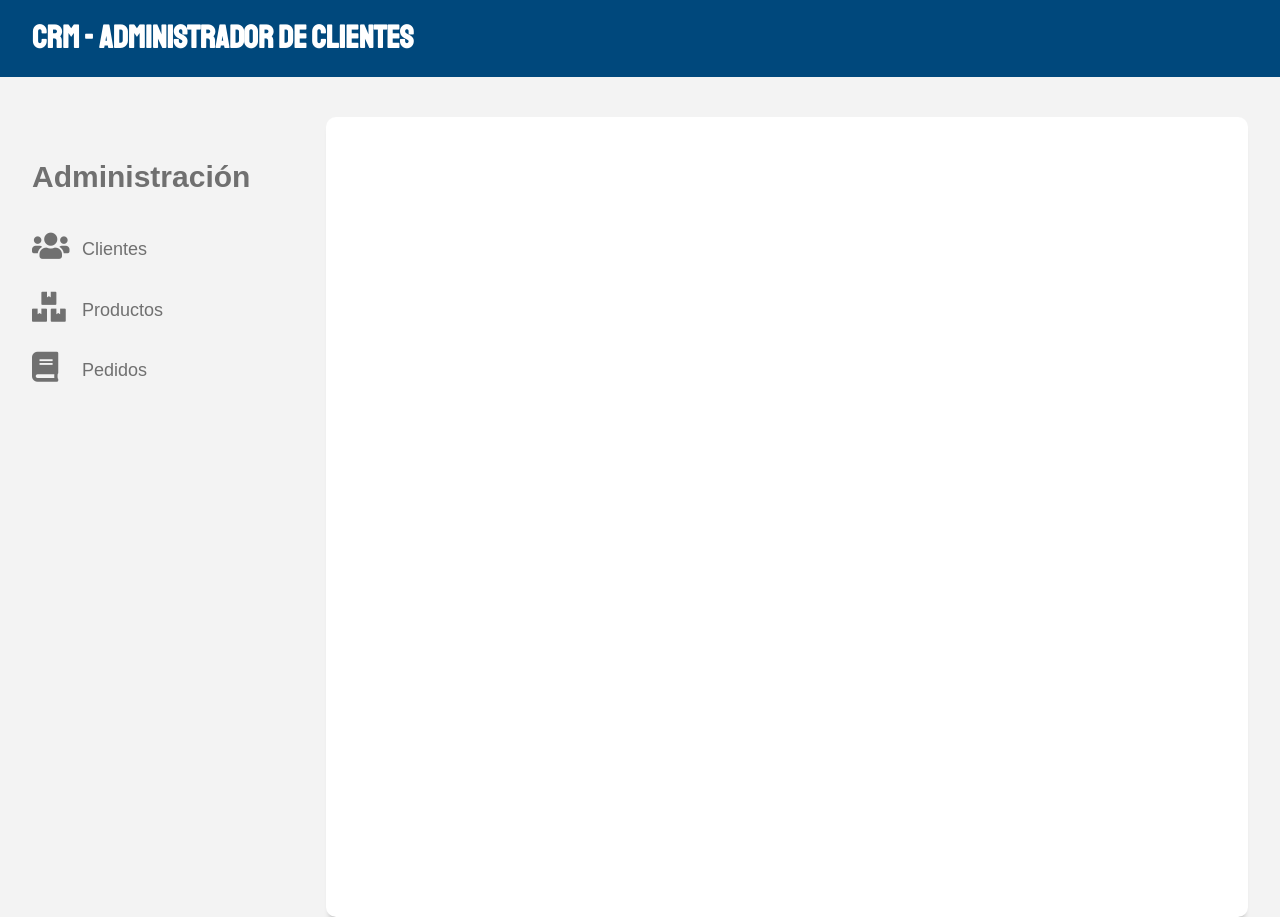
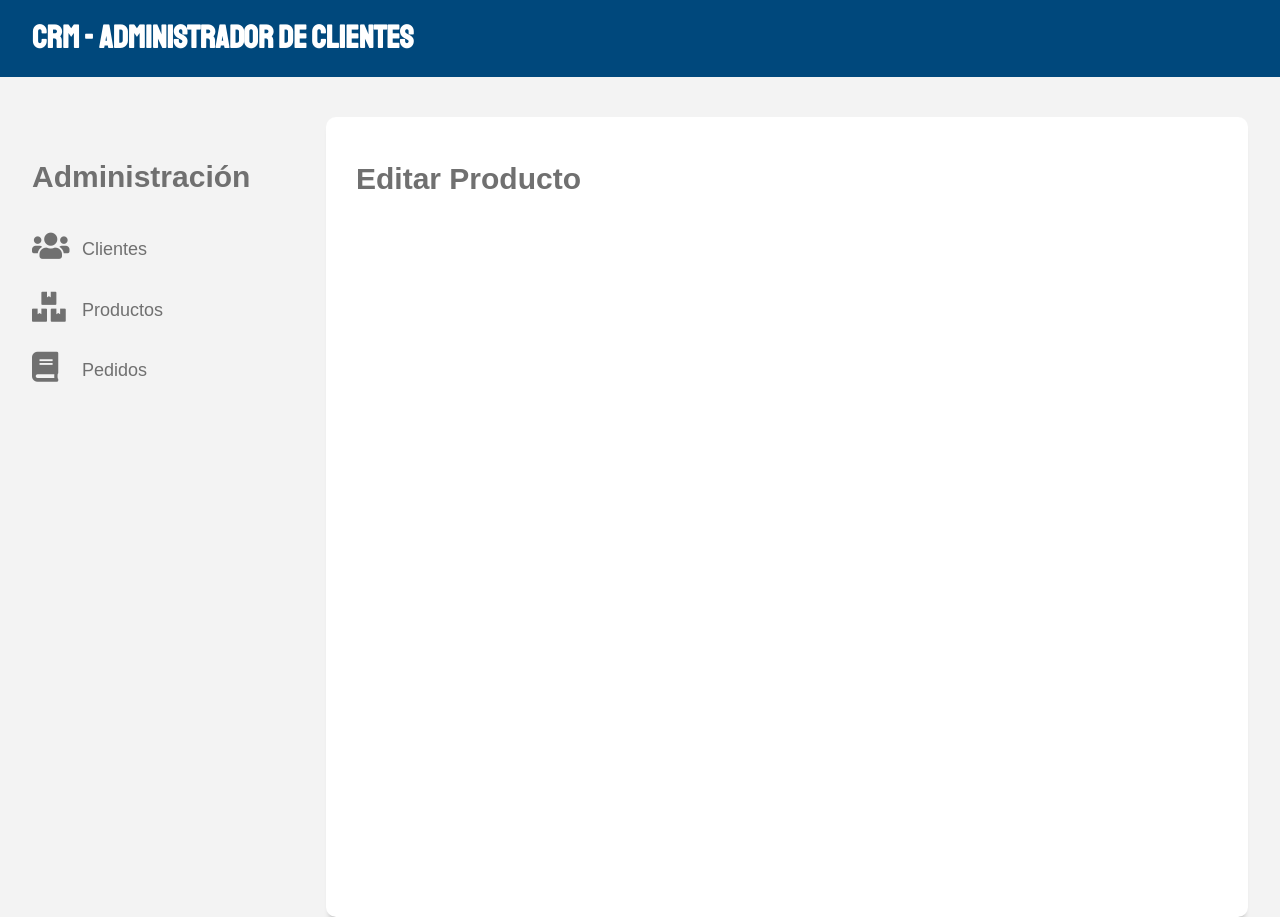
Before and after one commit to adriayc/node_bootcamp-jpt, a React (Create React App) app in the folder 76-nodereact_CreandoApp/client-api/: page /productos/editar/1 in a window 1280 px wide. Built offline with nearby package versions, Linux system fonts and the light colour scheme.

Commit message:
Creando el Routing y Componentes

```diff
--- a/76-nodereact_CreandoApp/client-api/src/App.js
+++ b/76-nodereact_CreandoApp/client-api/src/App.js
@@ -8,6 +8,8 @@ import Clientes from './components/clientes/Clientes';
 import NuevoCliente from './components/clientes/NuevoCliente';
 import EditarCliente from './components/clientes/EditarCliente';
 import Productos from './components/productos/Productos';
+import NuevoProducto from './components/productos/NuevoProducto';
+import EditarProducto from './components/productos/EditarProducto';
 import Pedidos from './components/pedidos/Pedidos';
 
 function App() {
@@ -28,6 +30,9 @@ function App() {
               <Route path='/clientes/editar/:id' element={<EditarCliente />} />
 
               <Route path='/productos' element={<Productos />} />
+              <Route path='/productos/nuevo' element={<NuevoProducto />} />
+              <Route path='/productos/editar/:id' element={<EditarProducto />} />
+
               <Route path='/pedidos' element={<Pedidos />} />
             </Routes>
           </main>
--- /dev/null
+++ b/76-nodereact_CreandoApp/client-api/src/components/productos/EditarProducto.js
@@ -0,0 +1,7 @@
+const EditarProducto = () => {
+  return (
+    <h2>Editar Producto</h2>
+  );
+}
+
+export default EditarProducto;
--- /dev/null
+++ b/76-nodereact_CreandoApp/client-api/src/components/productos/NuevoProducto.js
@@ -0,0 +1,7 @@
+const NuevoProducto = () => {
+  return (
+    <h2>Nuevo Producto</h2>
+  );
+}
+
+export default NuevoProducto;
```
